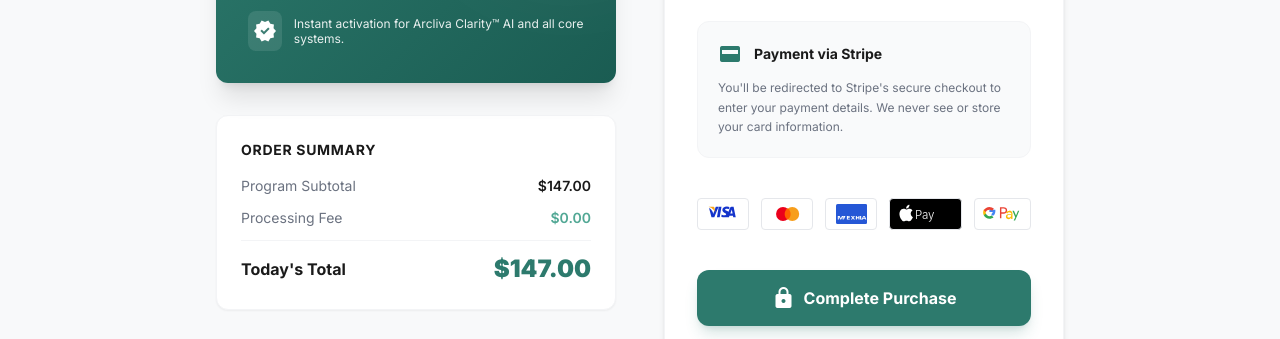
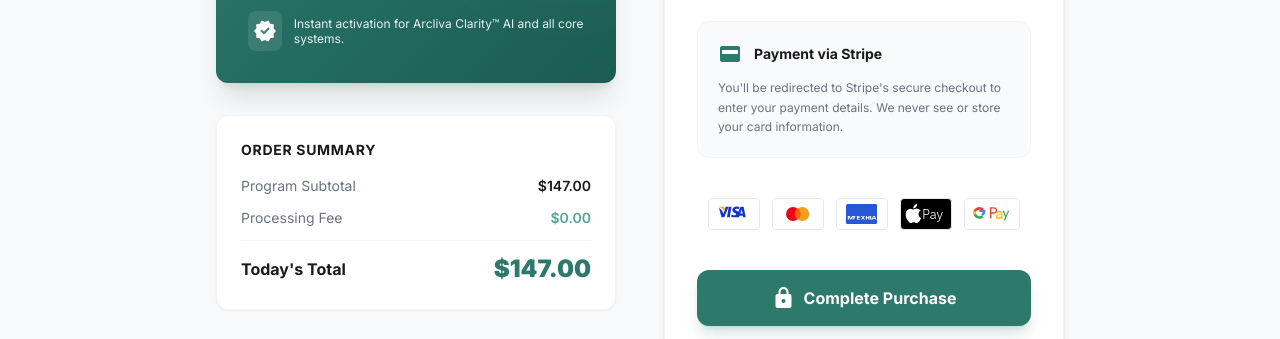
Before and after one commit to printistjr/arcliva-site, a website: page checkout.html in a window 1280 px wide. Shown: the part 402-741 px from the top of the page. Drawn offline with nearby package versions, Linux system fonts and the light colour scheme.

Commit message:
Fix Apple Pay badge width to match other icons

```diff
--- a/checkout.html
+++ b/checkout.html
@@ -232,12 +232,10 @@
     <svg viewBox="0 0 780 500" height="20" xmlns="http://www.w3.org/2000/svg"><rect width="780" height="500" rx="40" fill="#2557D6"/><path d="M156 197h-40l-39 91V197H28l-28 68-28-68H-75v91h26v-70l36 70h22l36-70v70h26V197zm68 0H152v91h72v-22h-46v-16h45v-21h-45v-11h46zm130 0h-30l-20 29-21-29h-31l36 46-36 45h30l21-30 21 30h31l-36-45zm49 0h-27v91h27v-34h39v34h27v-91h-27v34h-39zm153 69h-47v-69h-27v91h74zM600 197h-40l-39 91h27l7-19h50l7 19h28zm-37 53 15-41 16 41z" fill="#fff" transform="translate(120 100)"/></svg>
   </div>
   <!-- Apple Pay -->
-  <div class="h-8 px-2 flex items-center justify-center bg-black border border-gray-200 rounded" style="min-width:52px">
-    <svg viewBox="0 0 200 80" height="22" xmlns="http://www.w3.org/2000/svg">
-      <!-- Apple logo -->
+  <div class="h-8 flex items-center justify-center bg-black border border-gray-200 rounded" style="width:52px">
+    <svg viewBox="0 0 140 75" width="44" xmlns="http://www.w3.org/2000/svg">
       <path d="M38.5 16.2c2.1-2.6 3.5-6.1 3.1-9.7-3 .1-6.7 2-8.8 4.6-1.9 2.2-3.6 5.8-3.2 9.2 3.4.3 6.8-1.7 8.9-4.1zm3.1 4.9c-4.9-.3-9.1 2.8-11.4 2.8-2.4 0-6-2.7-9.9-2.6-5.1.1-9.8 3-12.4 7.6-5.3 9.2-1.4 22.8 3.8 30.3 2.5 3.7 5.5 7.7 9.5 7.6 3.8-.1 5.2-2.5 9.8-2.5 4.6 0 5.9 2.5 9.9 2.4 4.1-.1 6.7-3.7 9.2-7.4 2.9-4.2 4.1-8.3 4.1-8.5-.1 0-7.9-3-8-12.1-.1-7.6 6.2-11.2 6.5-11.4-3.5-5.2-9-5.8-11.1-6z" fill="#fff"/>
-      <!-- "Pay" text -->
-      <text x="62" y="57" font-family="-apple-system, BlinkMacSystemFont, 'SF Pro Display', 'Helvetica Neue', sans-serif" font-size="42" font-weight="300" fill="#fff" letter-spacing="-1">Pay</text>
+      <text x="58" y="55" font-family="-apple-system, BlinkMacSystemFont, 'Helvetica Neue', sans-serif" font-size="40" font-weight="300" fill="#fff" letter-spacing="-1">Pay</text>
     </svg>
   </div>
   <!-- Google Pay -->
```
